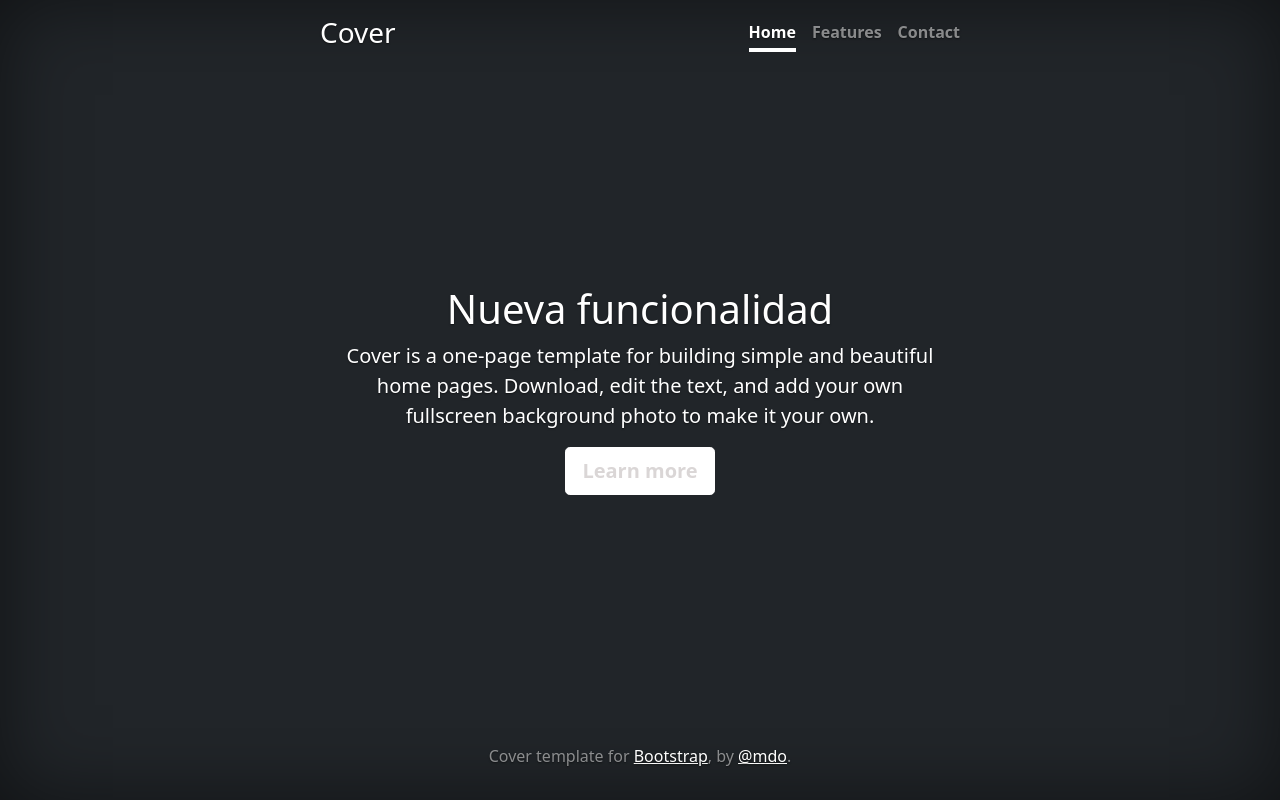
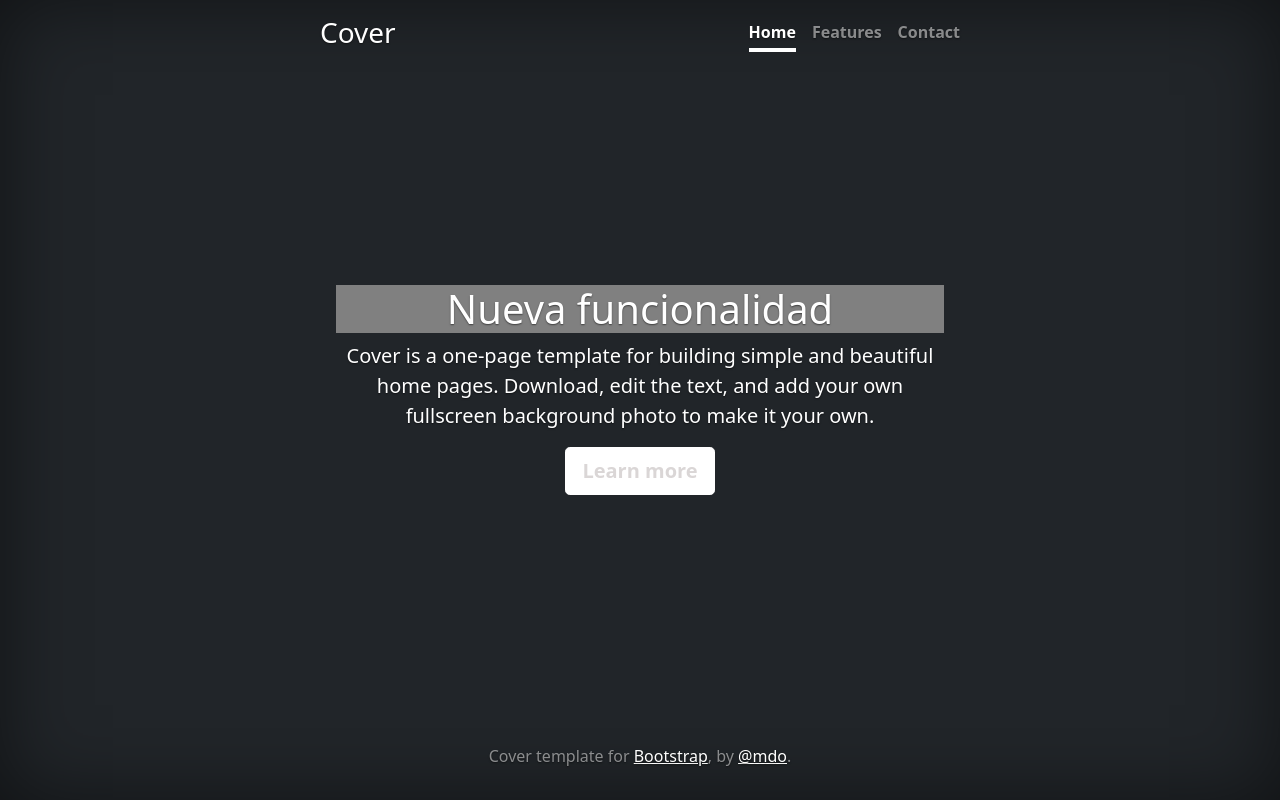
Before and after one commit to Juankatm/Git-Work, a plain HTML site: page index.html in a window 1280 px wide. Drawn offline with Linux system fonts and the light colour scheme.

Commit message:
Cambio de color JC

```diff
--- a/index.html
+++ b/index.html
@@ -52,7 +52,7 @@
   </header>
 
   <main class="px-3">
-    <h1>Nueva funcionalidad</h1>
+    <h1 style="background-color: grey;">Nueva funcionalidad</h1>
     <p class="lead">Cover is a one-page template for building simple and beautiful home pages. Download, edit the text, and add your own fullscreen background photo to make it your own.</p>
     <p class="lead">
       <a href="#" class="btn btn-lg btn-secondary fw-bold border-white bg-white">Learn more</a>
```
